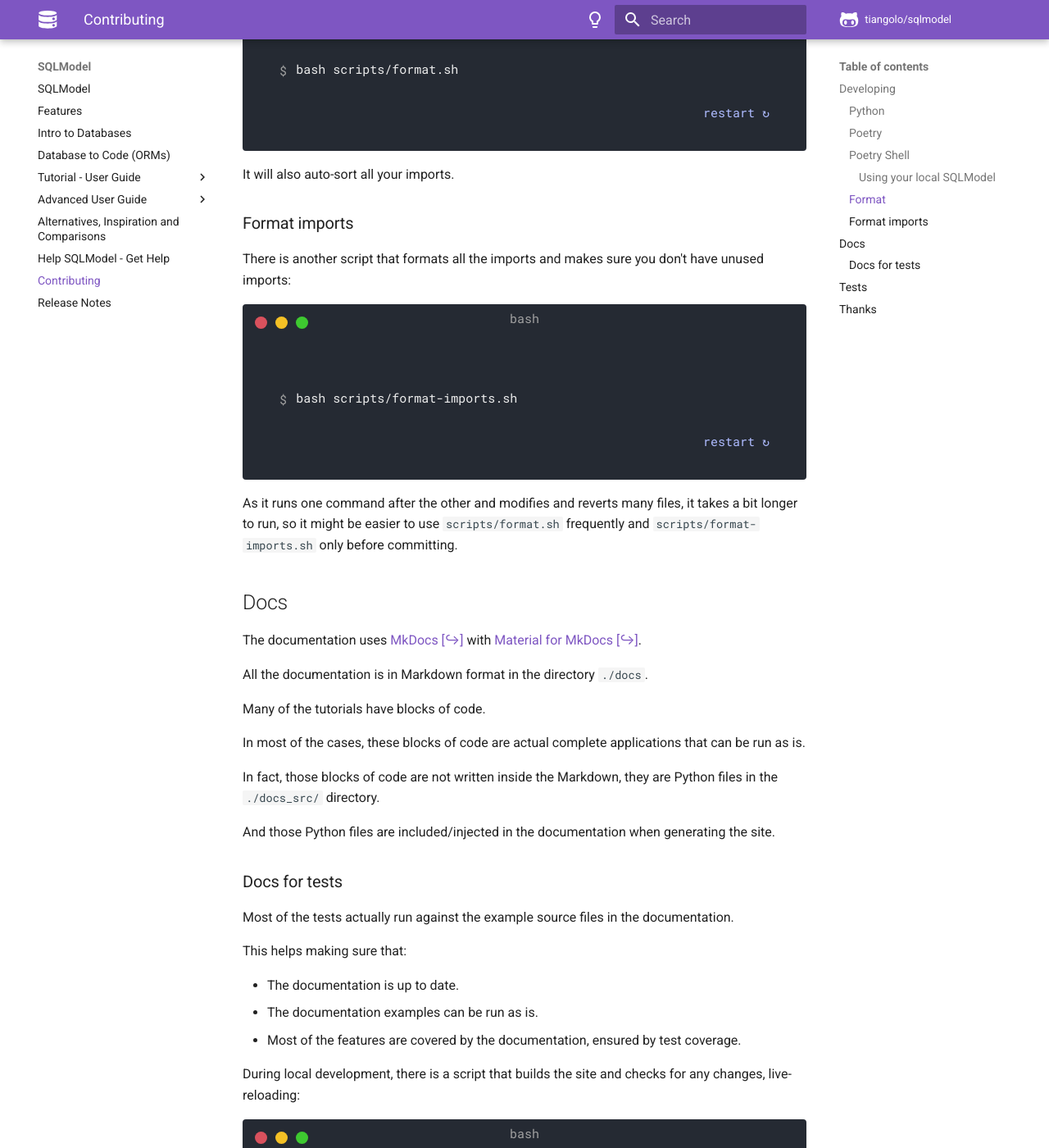
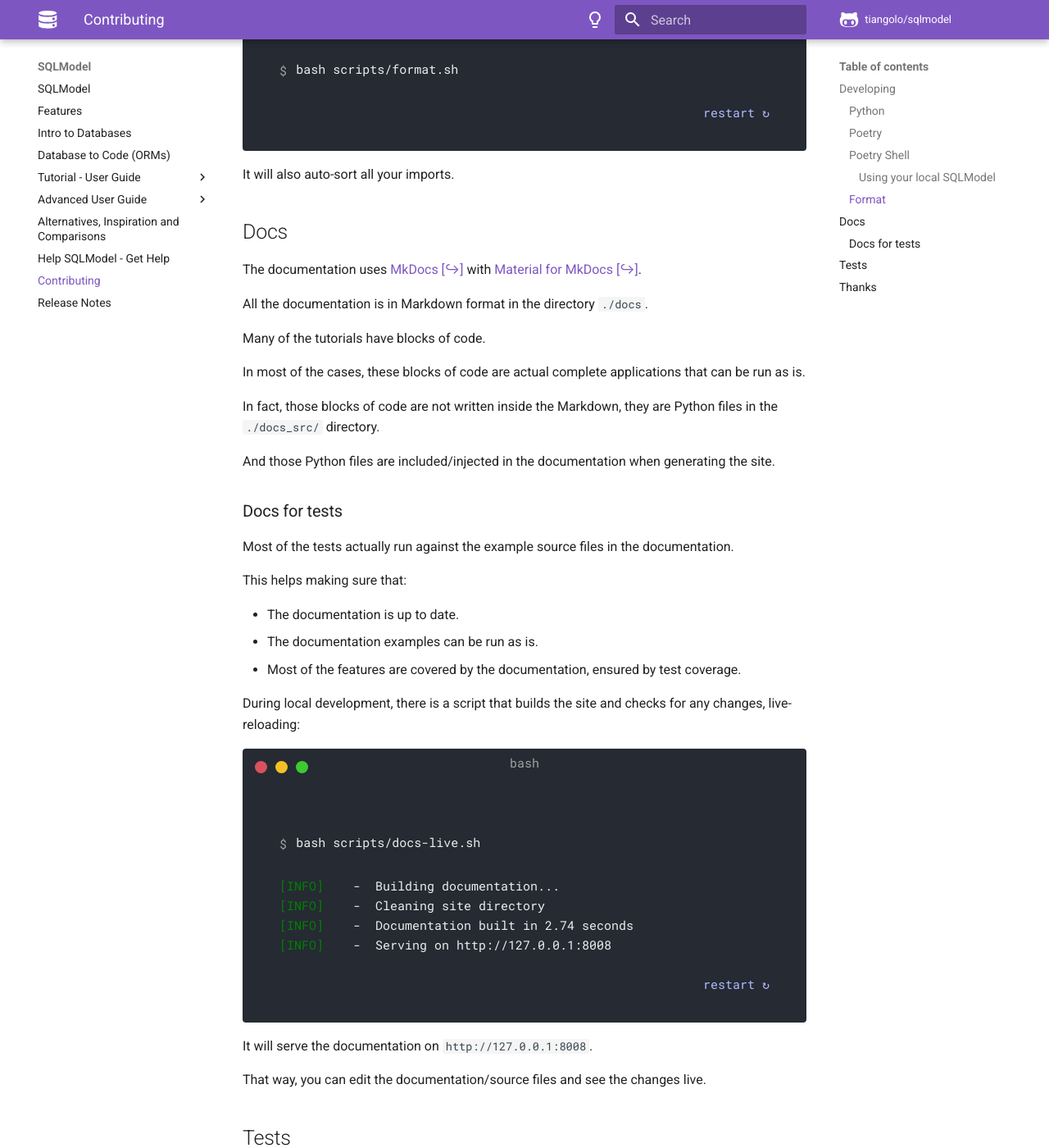
Before and after one commit to upmorpheus/Laravel-perfect, an MkDocs documentation site: the page built from docs/contributing.md, in a window 1280 px wide and 1400 px high, scrolled down 1834 px. Shown: the whole window at 82% size. Built offline with MkDocs 1.6.1 and Material for MkDocs 9.7.7, drawn with Linux system fonts in a browser that asks for light colours; comment, search, counter and statistics services are not loaded.

Commit message:
📝 Remove double format-imports script, as autoflake can handle it alone now

````diff
--- a/docs/contributing.md
+++ b/docs/contributing.md
@@ -66,20 +66,6 @@ $ bash scripts/format.sh
 
 It will also auto-sort all your imports.
 
-### Format imports
-
-There is another script that formats all the imports and makes sure you don't have unused imports:
-
-<div class="termy">
-
-```console
-$ bash scripts/format-imports.sh
-```
-
-</div>
-
-As it runs one command after the other and modifies and reverts many files, it takes a bit longer to run, so it might be easier to use `scripts/format.sh` frequently and `scripts/format-imports.sh` only before committing.
-
 ## Docs
 
 The documentation uses <a href="https://www.mkdocs.org/" class="external-link" target="_blank">MkDocs</a> with <a href="https://squidfunk.github.io/mkdocs-material/" class="external-link" target="_blank">Material for MkDocs</a>.
````
